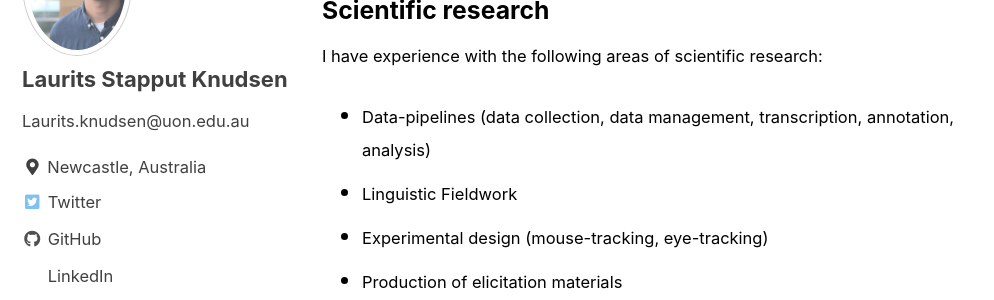
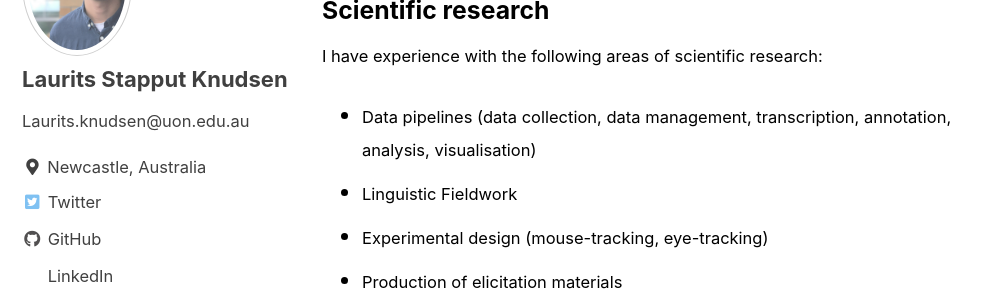
Before and after one commit to lstapputknudsen/lstapputknudsen.github.io, a Jekyll site: the page built from _pages/cv.md, in a window 1280 px wide and 900 px high, scrolled down 1514 px. Shown: the part 153-453 px from the top of the window, without its empty margins (0-994 px from the left). Built offline with Jekyll 4.4.1, drawn with Linux system fonts in a browser that asks for light colours; cached includes are drawn as plain includes.

Commit message:
Update cv.md

```diff
--- a/_pages/cv.md
+++ b/_pages/cv.md
@@ -44,7 +44,7 @@ Specialization in functional cognitive linguistics
 ### Scientific research
 
 <small> I have experience with the following areas of scientific research:
-* <small> Data-pipelines (data collection, data management, transcription, annotation, analysis)
+* <small> Data pipelines (data collection, data management, transcription, annotation, analysis, visualisation)
 * <small> Linguistic Fieldwork
 * <small> Experimental design (mouse-tracking, eye-tracking)
 * <small> Production of elicitation materials
```
